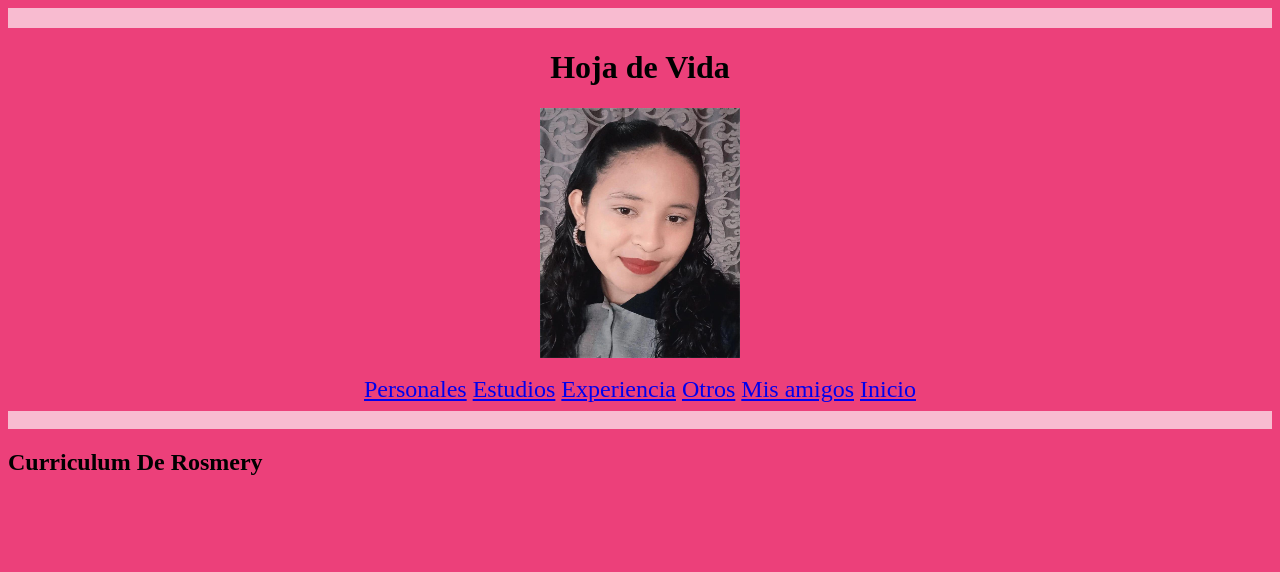
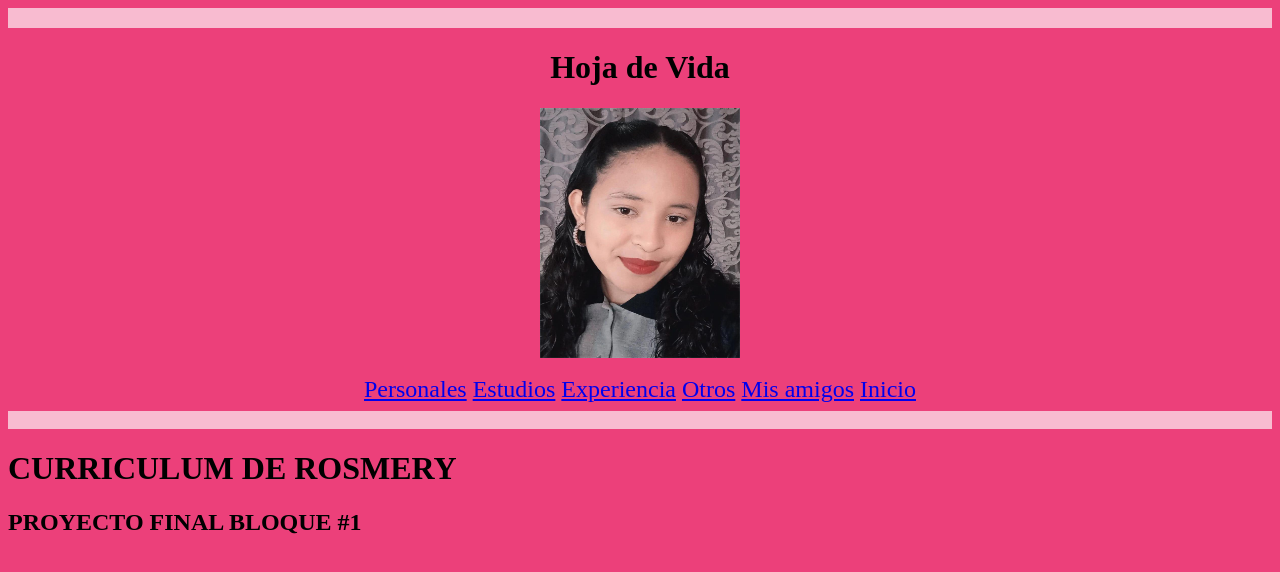
Before and after one commit to Roslopez19/proyecto-corruptos, a plain HTML site: page index.html in a window 1280 px wide. Drawn offline with Linux system fonts and the light colour scheme.

Commit message:
Update index.html

```diff
--- a/index.html
+++ b/index.html
@@ -25,7 +25,8 @@
     <hr size="18" color="#f8bbd0">
 </header>
 <main>
-    <h2>Curriculum De Rosmery</h2>
+    <h1>CURRICULUM DE ROSMERY</h1>
+    <h2>PROYECTO FINAL BLOQUE #1</h2>
 </main>
 </body>
 </html>
```
